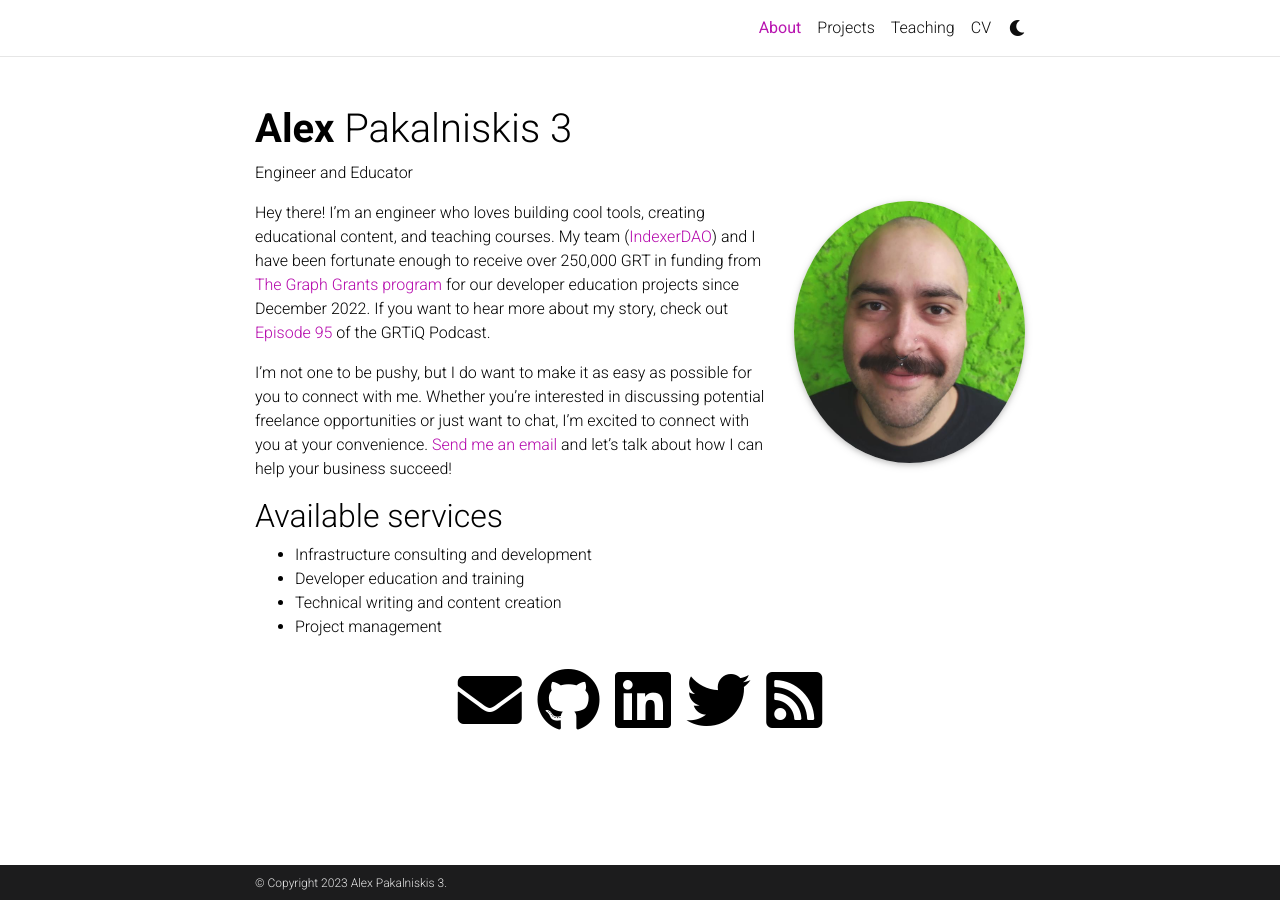
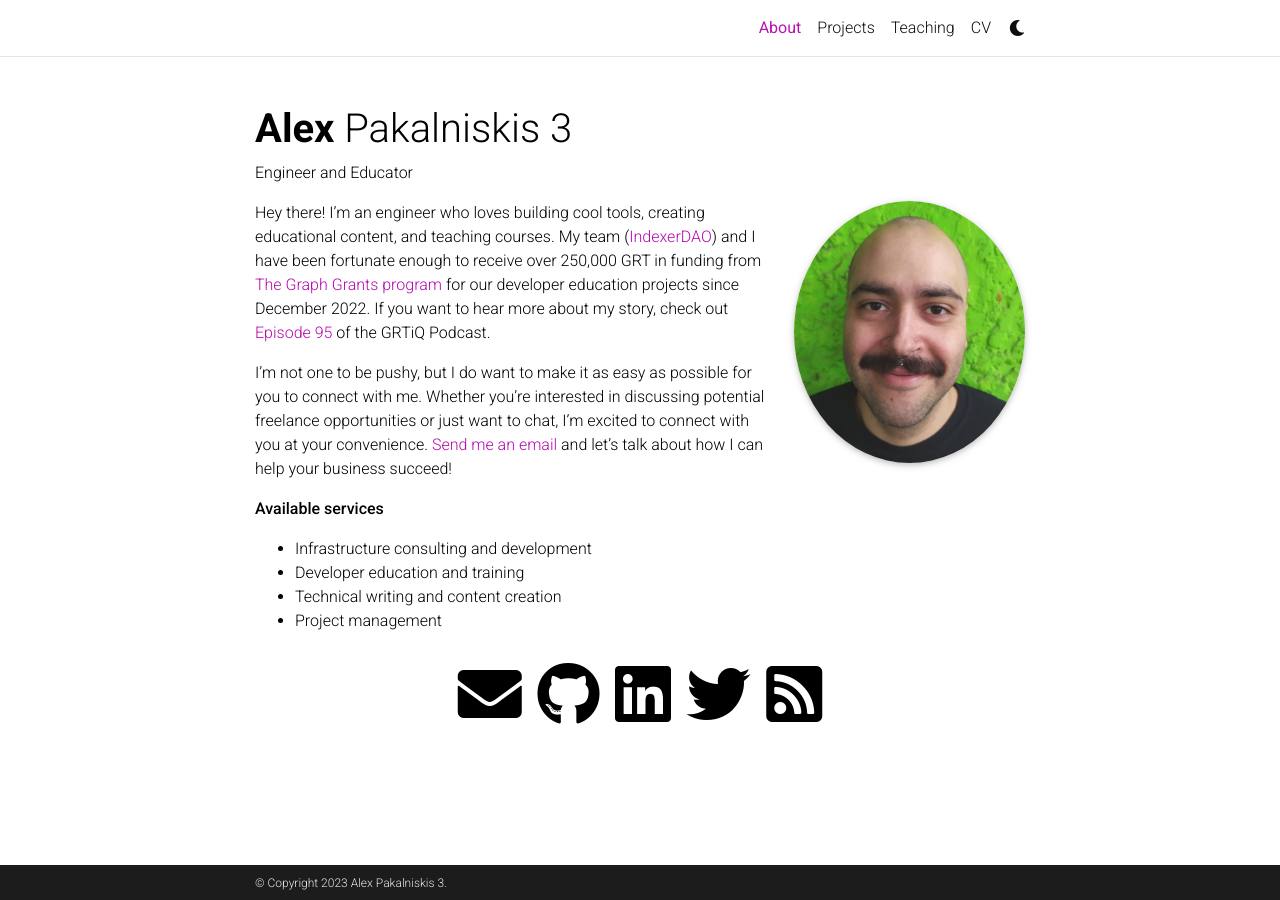
Before and after one commit to alex-pakalniskis/alex-pakalniskis.github.io, a Jekyll site: the page built from _pages/about.md, in a window 1280 px wide. Built offline with Jekyll 4.4.1, drawn with Linux system fonts in a browser that asks for light colours; full-size pictures stand in for the smaller copies a plugin makes; comment, search, counter and statistics services are not loaded; a style sheet for code colours, icons or effects is not loaded.

```diff
--- a/_pages/about.md
+++ b/_pages/about.md
@@ -20,7 +20,7 @@ Hey there! I'm an engineer who loves building cool tools, creating educational c
 
 I'm not one to be pushy, but I do want to make it as easy as possible for you to connect with me. Whether you're interested in discussing potential freelance opportunities or just want to chat, I'm excited to connect with you at your convenience. [Send me an email](mailto:alexpakalniskis3@gmail.com) and let's talk about how I can help your business succeed!
 
-## Available services
+**Available services**
 * Infrastructure consulting and development
 * Developer education and training
 * Technical writing and content creation
```
